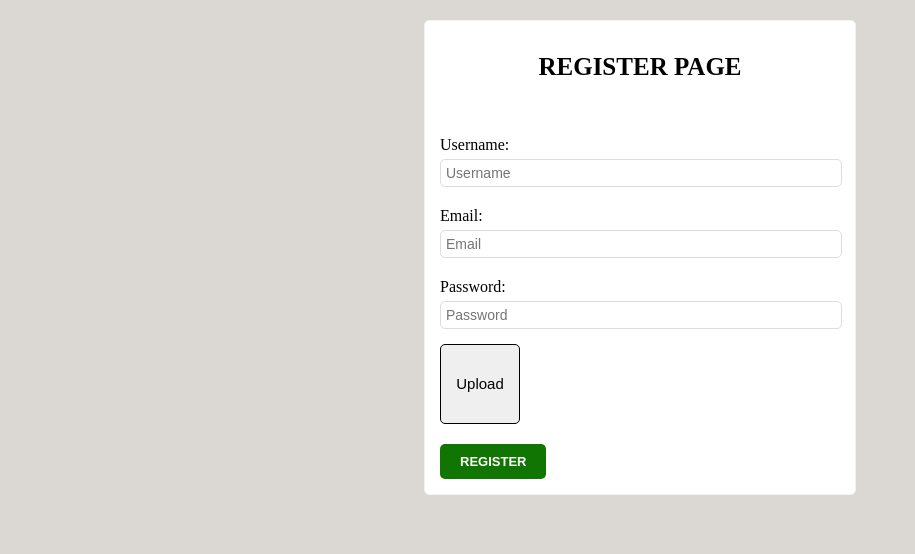
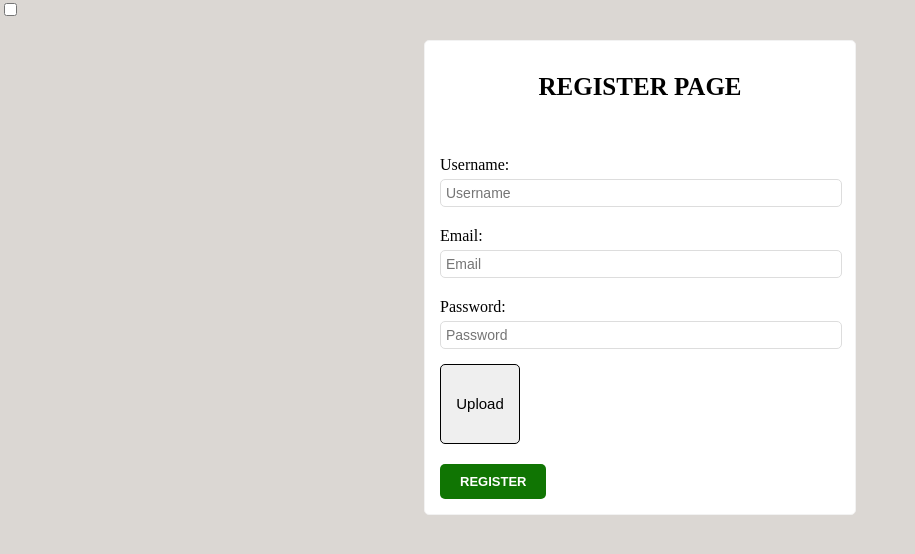
Before and after one commit to bpoghos/RegisterForm, a React (Create React App) app: page / in a window 1280 px wide. Shown: the top 554 px of the page, without its empty margins (0-915 px from the left). Built offline with nearby package versions, Linux system fonts and the light colour scheme.

Commit message:
daark mode

```diff
--- a/src/components/App/App.js
+++ b/src/components/App/App.js
@@ -1,9 +1,10 @@
-import RegisterPage  from '../RegisterPage';
+import RegisterPage from '../RegisterPage';
 import UserPage from '../UserPage/UserPage';
 import './app.css';
 import FCounter from '../Counter/FCounter';
 import { useState } from 'react';
 import LocalStorageService from '../../services/LocalStorageService';
+import DarkThemeToggle from '../DarkThemeToggle';
 
 
 const App = () => {
@@ -11,6 +12,7 @@ const App = () => {
   const storedData = LocalStorageService.getUserData()
   const [userData, setUserData] = useState(null)
   const [isRegistered, setIsRegistered] = useState(!!storedData)
+  const [darkMode, setDarkMode] = useState(false)
 
 
   const handleRegistration = (uData) => {
@@ -24,13 +26,25 @@ const App = () => {
     setIsRegistered(false)
   }
 
+  const onDarkMode = () => {
+      setDarkMode(!darkMode)
+  }
+
+  const darkStyle = {
+    backgroundColor: darkMode ? '#000' : '#fff',
+    color: darkMode ? '#fff' : '#000'
+  }
+
+
+
   return (
     <div className="app">
+      <DarkThemeToggle onDarkMode={onDarkMode}/>
       {/* <FCounter /> */}
       {
         isRegistered ?
-            <UserPage userData={userData} onClearData={onClearData}/> :
-            <RegisterPage handleRegistration={handleRegistration} />
+            <UserPage userData={userData} onClearData={onClearData}/>:
+            <RegisterPage handleRegistration={handleRegistration} darkStyle={darkStyle}/>
       }
 
     </div>
--- /dev/null
+++ b/src/components/DarkThemeToggle/DarkThemeToggle.js
@@ -0,0 +1,16 @@
+import './dark-theme-toggle.css'
+
+
+
+const DarkThemeToggle = ({ onDarkMode }) => {
+
+    return (
+        <div>
+            <input type='checkbox' onClick={onDarkMode}/>
+        </div>
+    )
+}
+
+
+
+export default DarkThemeToggle
--- /dev/null
+++ b/src/components/DarkThemeToggle/index.js
@@ -0,0 +1,4 @@
+import DarkThemeToggle from "./DarkThemeToggle";
+
+
+export default DarkThemeToggle
--- a/src/components/RegisterPage/RegisterPage.js
+++ b/src/components/RegisterPage/RegisterPage.js
@@ -3,8 +3,7 @@ import './register-page.css'
 import LocalStorageService from '../../services/LocalStorageService';
 
 
-const RergisterPage = ({ handleRegistration }) => {
-
+const RergisterPage = ({ handleRegistration, darkStyle }) => {
 
   const [username, setUserName] = useState('')
   const [email, setEmail] = useState('')
@@ -99,7 +98,7 @@ const RergisterPage = ({ handleRegistration }) => {
   }
 
     return (
-      <div className="register-page-wrapper">
+      <div className="register-page-wrapper" style={darkStyle}>
         <h1>Register page</h1>
         <div className="register-form">
           <div className="register-input">
```
Also changed, not shown: src/components/DarkThemeToggle/dark-theme-toggle.css (added). Lines whose indentation alone changed are shown as unchanged.
